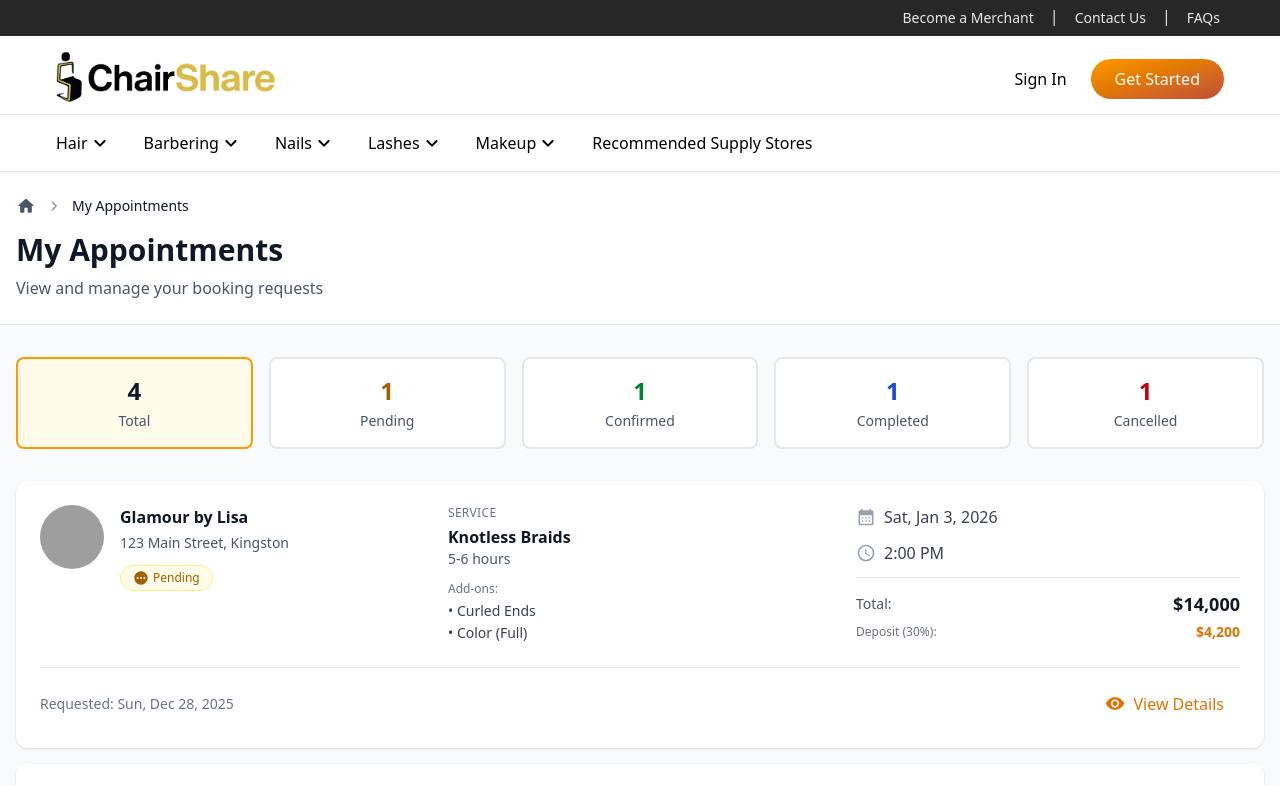
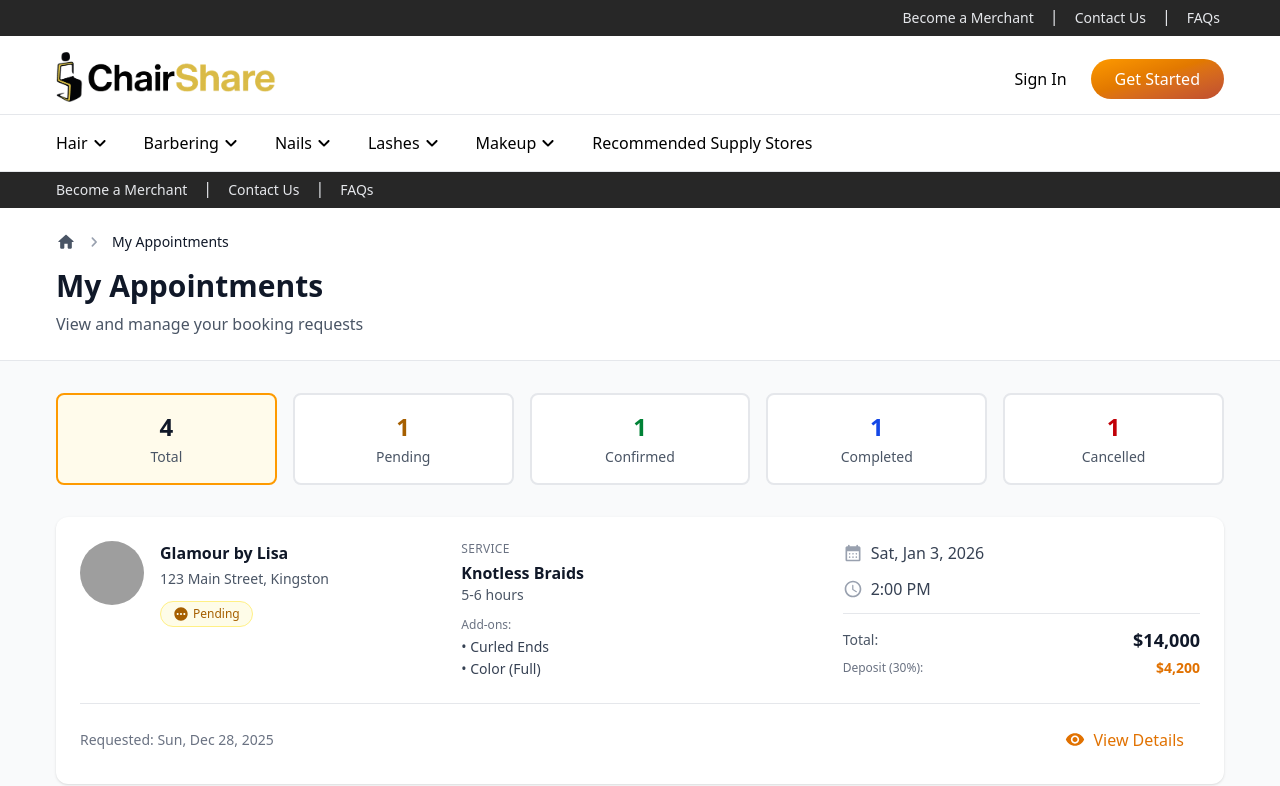
Before and after one commit to KayviaHarriott/chair-share, a React (Vite) app: page /booking-request in a window 1280 px wide. Shown: the top 786 px of the page. Built offline with nearby package versions, Linux system fonts and the light colour scheme; grey boxes are pictures that could not be loaded.

Commit message:
Updated width of pages

```diff
--- a/src/pages/admin/AdminDashboardPage.tsx
+++ b/src/pages/admin/AdminDashboardPage.tsx
@@ -201,7 +201,7 @@ export const AdminDashboardPage = () => {
     <div className="min-h-screen bg-gray-50">
       {/* Header */}
       <div className="bg-gradient-to-r from-amber-600 to-orange-600 text-white shadow-lg">
-        <div className="max-w-7xl mx-auto px-6 py-6">
+        <div className="max-w-[1200px] mx-auto px-6 py-6">
           <div className="flex justify-between items-center">
             <div>
               <h1 className="text-3xl font-bold">Admin Dashboard</h1>
@@ -232,7 +232,7 @@ export const AdminDashboardPage = () => {
         </div>
       </div>
 
-      <div className="max-w-7xl mx-auto px-6 py-8">
+      <div className="max-w-[1200px] mx-auto px-6 py-8">
         {/* Navigation Tabs */}
         <div className="bg-white rounded-lg shadow-sm mb-6 p-2 flex gap-2 overflow-x-auto">
           {[
--- a/src/pages/admin/MerchantApprovalPage.tsx
+++ b/src/pages/admin/MerchantApprovalPage.tsx
@@ -210,7 +210,7 @@ export const MerchantApprovalPage = () => {
 
   return (
     <div className="min-h-screen bg-gray-50 py-8">
-      <div className="max-w-7xl mx-auto px-4">
+      <div className="max-w-[1200px] mx-auto px-4">
         {/* Header */}
         <div className="mb-8">
           <h1 className="text-3xl font-bold text-gray-900 mb-2">
--- a/src/pages/client/BookingRequestPage.tsx
+++ b/src/pages/client/BookingRequestPage.tsx
@@ -171,9 +171,24 @@ export const BookingRequestPage = () => {
 
   return (
     <div className="min-h-screen bg-gray-50">
+      <div className="bg-[#272727] text-gray-200 hidden lg:flex justify-center">
+        <div className="max-w-[1200px] w-full flex items-center gap-4 py-1 px-4">
+          <Link to="/merchant/onboarding" className="text-sm hover:text-amber-400 transition-colors">
+            Become a Merchant
+          </Link>
+          <p className="mb-1">|</p>
+          <Link to="/contact" className="text-sm hover:text-amber-400 transition-colors">
+            Contact Us
+          </Link>
+          <p className="mb-1">|</p>
+          <Link to="/faqs" className="text-sm hover:text-amber-400 transition-colors">
+            FAQs
+          </Link>
+        </div>
+      </div>
       {/* Header */}
       <div className="bg-white border-b border-gray-200">
-        <div className="max-w-7xl mx-auto px-4 py-6">
+        <div className="max-w-[1200px] mx-auto px-4 py-6">
           {/* Breadcrumbs */}
           <nav className="flex items-center gap-2 text-sm mb-4">
             <Link to="/" className="flex items-center text-gray-600 hover:text-amber-600 transition-colors">
@@ -188,7 +203,7 @@ export const BookingRequestPage = () => {
         </div>
       </div>
 
-      <div className="max-w-7xl mx-auto px-4 py-8">
+      <div className="max-w-[1200px] mx-auto px-4 py-8">
         {/* Stats Cards */}
         <div className="grid grid-cols-2 md:grid-cols-5 gap-4 mb-8">
           <button
--- a/src/pages/client/BrowsePage.tsx
+++ b/src/pages/client/BrowsePage.tsx
@@ -329,7 +329,7 @@ export const BrowsePage = () => {
     <div className="min-h-screen bg-gray-50">
       {/* Header */}
       <div className="bg-white border-b border-gray-200 sticky top-0 z-20">
-        <div className="max-w-7xl mx-auto px-4 py-4">
+        <div className="max-w-[1200px] mx-auto px-4 py-4">
           {/* Search Bar */}
           <div className="flex gap-3 mb-4">
             <div className="flex-1 relative">
@@ -480,7 +480,7 @@ export const BrowsePage = () => {
       )}
 
       {/* Main Content */}
-      <div className="max-w-7xl mx-auto px-4 py-6">
+      <div className="max-w-[1200px] mx-auto px-4 py-6">
         {/* Results Header */}
         <div className="flex items-center justify-between mb-6">
           <div>
--- a/src/pages/client/MerchantDetailsPage.tsx
+++ b/src/pages/client/MerchantDetailsPage.tsx
@@ -459,7 +459,7 @@ const getAvailableSlots = (date: Date): string[] => {
           />
         </div>
 
-        <div className="relative max-w-7xl mx-auto px-4 pt-4 pb-6">
+        <div className="relative max-w-[1200px] mx-auto px-4 pt-4 pb-6">
           {/* Breadcrumbs */}
           <nav className="flex items-center gap-2 text-sm mb-4">
             <Link to="/" className="flex items-center text-gray-600 hover:text-amber-600 transition-colors">
--- a/src/pages/general/FAQsPage.tsx
+++ b/src/pages/general/FAQsPage.tsx
@@ -267,7 +267,7 @@ export const FAQsPage = () => {
     <div className="min-h-screen bg-gray-50">
       {/* Header */}
       <div className="bg-gradient-to-r from-amber-600 to-orange-600 text-white">
-        <div className="max-w-7xl mx-auto px-6 py-12">
+        <div className="max-w-[1200px] mx-auto px-6 py-12">
           {/* Breadcrumbs */}
           <div className="flex items-center gap-2 text-sm text-amber-100 mb-6">
             <Link to="/" className="hover:text-white transition-colors">
@@ -300,7 +300,7 @@ export const FAQsPage = () => {
         </div>
       </div>
 
-      <div className="max-w-7xl mx-auto px-6 py-12">
+      <div className="max-w-[1200px] mx-auto px-6 py-12">
         <div className="grid grid-cols-1 lg:grid-cols-4 gap-8">
           {/* Categories Sidebar */}
           <div className="lg:col-span-1">
--- a/src/pages/merchant/MerchantDashboard.tsx
+++ b/src/pages/merchant/MerchantDashboard.tsx
@@ -337,7 +337,7 @@ export const MerchantDashboard = () => {
     <div className="min-h-screen bg-gray-50">
       {/* Top Navigation Bar */}
       <div className="bg-white border-b border-gray-200 sticky top-0 z-10">
-        <div className="max-w-7xl mx-auto px-4 py-4">
+        <div className="max-w-[1200px] mx-auto px-4 py-4">
           <div className="flex items-center justify-between">
             <div className="flex items-center gap-4">
               <img
@@ -363,7 +363,7 @@ export const MerchantDashboard = () => {
         </div>
       </div>
 
-      <div className="max-w-7xl mx-auto px-4 py-6">
+      <div className="max-w-[1200px] mx-auto px-4 py-6">
         {/* Tab Navigation */}
         <div className="bg-white rounded-lg shadow-sm p-2 mb-6 flex gap-2 overflow-x-auto">
           <button
```
Also changed, not shown: 1 other file (tests, documents, lock files or other folders).
